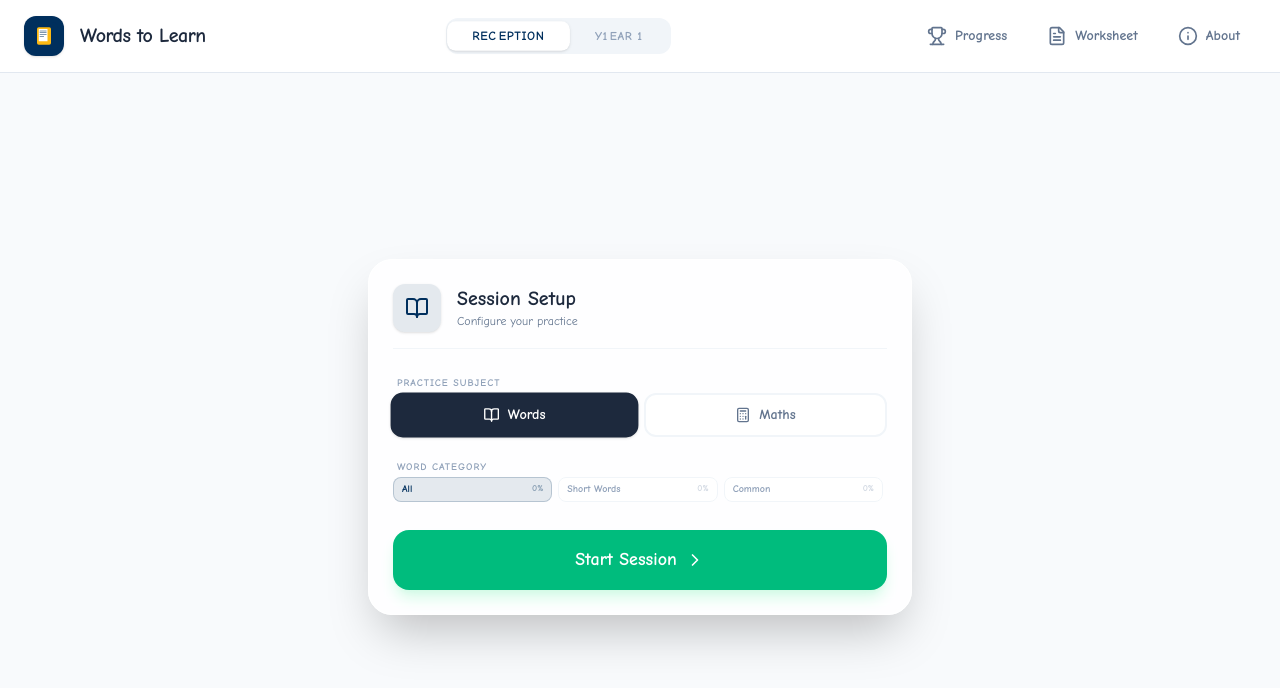
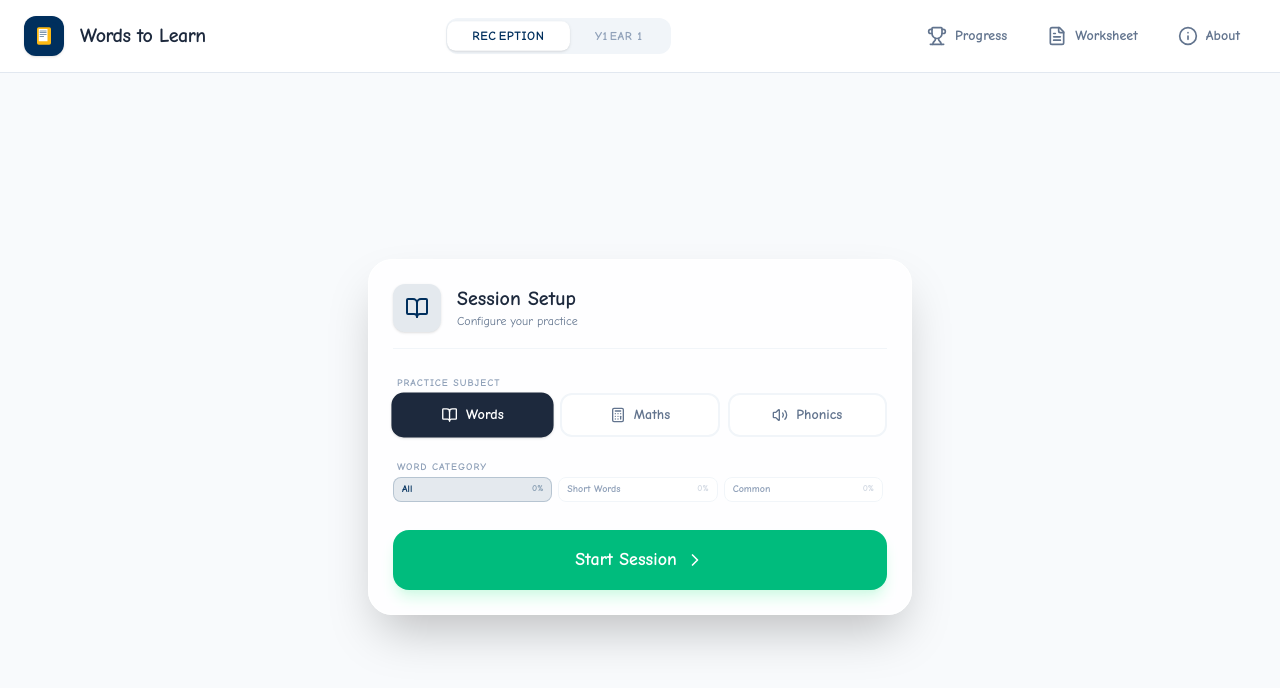
Before and after one commit to imbuggy/BwaWordsToLearn, a React (Vite) app: page / in a window 1280 px wide. Shown: the top 688 px of the page. Built offline with nearby package versions, Linux system fonts and the light colour scheme.

Commit message:
feat: Implement Phonics quiz section
Adds a new Phonics section to the app, allowing users to practice phonics words. This includes a new quiz component and associated data for pseudo and real words categorized by section.

```diff
--- a/src/App.tsx
+++ b/src/App.tsx
@@ -31,11 +31,12 @@ import {
   Star,
   TrendingUp,
   TrendingDown,
-  PartyPopper
+  PartyPopper,
+  Volume2
 } from 'lucide-react';
 import { jsPDF } from "jspdf";
 import autoTable from 'jspdf-autotable';
-import { INITIAL_WORDS } from './constants';
+import { INITIAL_WORDS, PHONICS_WORDS } from './constants';
 import { WordData, GradeLevel, AppMode, AppSection, NumberBondStats } from './types';
 
 const playSuccessSound = () => {
@@ -77,6 +78,74 @@ const playWrongSound = () => {
   oscillator.stop(audioCtx.currentTime + 0.3);
   setTimeout(() => audioCtx.close(), 500);
 };
+
+function PhonicsQuiz({ onComplete, onCancel }: { onComplete: (score: number) => void, onCancel: () => void }) {
+  const [index, setIndex] = useState(0);
+  const [score, setScore] = useState(0);
+
+  const word = PHONICS_WORDS[index];
+
+  const handleAnswer = (correct: boolean) => {
+    const newScore = score + (correct ? 1 : 0);
+    if (index < PHONICS_WORDS.length - 1) {
+      setScore(newScore);
+      setIndex(index + 1);
+    } else {
+      onComplete(newScore);
+    }
+  };
+
+  if (!word) return null;
+
+  return (
+    <div className="flex flex-col items-center w-full max-w-md mx-auto space-y-8">
+      <div className="w-full flex items-center justify-between px-2">
+        <div className="flex items-center gap-2">
+          <div className="w-2 h-2 rounded-full bg-violet-500 animate-pulse" />
+          <span className="text-[10px] font-black text-slate-400 uppercase tracking-widest">
+            Section {word.section}
+          </span>
+        </div>
+        <span className="text-[10px] font-black text-violet-600 bg-violet-50 px-2 py-1 rounded-lg">
+          {index + 1} / 40
+        </span>
+      </div>
+
+      <motion.div
+        key={word.word}
+        initial={{ opacity: 0, scale: 0.95 }}
+        animate={{ opacity: 1, scale: 1 }}
+        className="bg-white p-12 md:p-16 rounded-[3rem] shadow-xl border border-slate-100 flex flex-col items-center justify-center min-h-[300px] w-full relative"
+      >
+        <span className="text-6xl md:text-8xl font-black text-slate-800 tracking-tight lowercase font-comic">
+          {word.word}
+        </span>
+        {word.isPseudo && (
+          <div className="absolute top-6 right-6 text-2xl" title="Alien Word">
+            👽
+          </div>
+        )}
+      </motion.div>
+
+      <div className="grid grid-cols-2 gap-4 w-full">
+        <button
+          onClick={() => handleAnswer(false)}
+          className="py-5 bg-white border-2 border-slate-100 hover:border-red-200 text-slate-400 hover:text-red-500 rounded-3xl font-black text-lg transition-all"
+        >
+          Incorrect
+        </button>
+        <button
+          onClick={() => handleAnswer(true)}
+          className="py-5 bg-emerald-500 hover:bg-emerald-600 text-white rounded-3xl font-black text-lg shadow-lg shadow-emerald-500/20 transition-all flex justify-center items-center gap-2"
+        >
+          <Check className="w-6 h-6" /> Correct
+        </button>
+      </div>
+
+      <button onClick={onCancel} className="text-sm font-bold text-slate-400 hover:text-slate-600 underline underline-offset-4">End Test Early</button>
+    </div>
+  );
+}
 
 function NumberBonds({ stats, onUpdateStats, onAnswer, grade, forcedTarget, calcType }: {
   stats: NumberBondStats[],
@@ -400,6 +469,20 @@ export default function App() {
   const [bondTarget, setBondTarget] = useState<10 | 20>(10);
   const [calcType, setCalcType] = useState<'bonds' | 'additions'>('bonds');
   const [currentWordIndex, setCurrentWordIndex] = useState<number | null>(null);
+  const [phonicsScores, setPhonicsScores] = useState<{ date: number, score: number }[]>(() => {
+    const saved = safeStorage.getItem('word-spark-phonics');
+    if (saved) {
+      try { return JSON.parse(saved); } catch (e) {}
+    }
+    return [];
+  });
+  const [phonicsIndex, setPhonicsIndex] = useState(0);
+  const [phonicsCurrentScore, setPhonicsCurrentScore] = useState(0);
+
+  const savePhonicsScores = (newScores: { date: number, score: number }[]) => {
+    setPhonicsScores(newScores);
+    safeStorage.setItem('word-spark-phonics', JSON.stringify(newScores));
+  };
   const [lastWordIndex, setLastWordIndex] = useState<number | null>(null);
   const [lastWordId, setLastWordId] = useState<string | null>(null);
   const [reviewQueue, setReviewQueue] = useState<{ index: number; reappearIn: number }[]>([]);
@@ -773,6 +856,10 @@ export default function App() {
     setShowSessionSummary(false);
     setSessionAchievements({ masteredWords: [], improvedBonds: [], worsenedBonds: [] });
     if (section === 'Words') pickNextWord();
+    else if (section === 'Phonics') {
+      setPhonicsIndex(0);
+      setPhonicsCurrentScore(0);
+    }
   };
 
   const currentWord = currentWordIndex !== null ? words[currentWordIndex] : null;
@@ -1063,22 +1150,23 @@ export default function App() {
               </div>
 
               {/* Tab Switcher */}
-              <div className="flex p-1 bg-slate-200/50 rounded-2xl gap-1">
-                {(['Read', 'Maths'] as const).map((tab) => (
+              <div className="flex p-1 bg-slate-200/50 rounded-2xl gap-1 flex-wrap sm:flex-nowrap">
+                {(['Read', 'Maths', 'Phonics'] as const).map((tab) => (
                   <button
                     key={tab}
                     onClick={() => {
                       if (tab === 'Maths') {
                         setSection('Maths');
+                      } else if (tab === 'Phonics') {
+                        setSection('Phonics');
                       } else {
                         setSection('Words');
-                        // setMode(tab); // removed
                       }
                       setSessionActive(false); // Switch reset
                       setSessionCount(0);
                     }}
-                    className={`flex-1 py-3 rounded-xl text-sm font-black transition-all ${
-                      (tab === 'Maths' && section === 'Maths') || (tab === 'Read' && section === 'Words')
+                    className={`flex-1 py-3 px-2 rounded-xl text-sm font-black transition-all min-w-[100px] ${
+                      (tab === 'Maths' && section === 'Maths') || (tab === 'Read' && section === 'Words') || (tab === 'Phonics' && section === 'Phonics')
                         ? 'bg-white text-bwa-blue shadow-sm'
                         : 'text-slate-500 hover:text-slate-700'
                     }`}
@@ -1144,6 +1232,42 @@ export default function App() {
                       })}
                     </div>
                   </div>
+                </div>
+              ) : section === 'Phonics' ? (
+                <div className="space-y-8">
+                  <div className="bg-violet-50 p-6 rounded-2xl border border-violet-100 flex items-center justify-between">
+                    <div>
+                      <div className="text-violet-600 text-sm font-bold uppercase tracking-wider mb-1">Previous Checks</div>
+                      <div className="text-4xl font-black text-violet-700">{phonicsScores.length}</div>
+                    </div>
+                    <div className="text-right">
+                      <div className="text-[10px] font-bold text-violet-400 uppercase mb-1">Best Score</div>
+                      <div className="text-3xl font-black text-violet-500">{phonicsScores.length > 0 ? Math.max(...phonicsScores.map(s => s.score)) : 0} <span className="text-violet-300 font-normal text-lg">/ 40</span></div>
+                    </div>
+                  </div>
+
+                  {phonicsScores.length > 0 && (
+                    <div className="space-y-4">
+                      <h3 className="font-bold text-slate-700 flex items-center gap-2 mb-4">
+                        <Volume2 className="w-5 h-5" /> Recent Results
+                      </h3>
+                      <div className="grid grid-cols-2 md:grid-cols-4 gap-4">
+                        {[...phonicsScores].reverse().slice(0, 8).map((score, i) => (
+                          <div key={i} className="bg-white p-4 rounded-xl border border-slate-200">
+                            <div className="text-[10px] text-slate-400 font-bold mb-1">
+                              {new Date(score.date).toLocaleDateString()}
+                            </div>
+                            <div className="text-2xl font-black text-slate-700">
+                              {score.score} <span className="text-sm font-normal text-slate-400">/ 40</span>
+                            </div>
+                            <div className={`text-[10px] uppercase font-black mt-2 ${score.score >= 32 ? 'text-emerald-500' : 'text-amber-500'}`}>
+                              {score.score >= 32 ? 'Passed' : 'Keep Practicing'}
+                            </div>
+                          </div>
+                        ))}
+                      </div>
+                    </div>
+                  )}
                 </div>
               ) : (
                 <div className="space-y-10">
@@ -1288,22 +1412,22 @@ export default function App() {
               <div className="grid grid-cols-1 gap-4 text-left">
                 <div className="space-y-1.5">
                   <label className="text-[10px] font-black text-slate-400 uppercase tracking-widest ml-1">Practice Subject</label>
-                  <div className="grid grid-cols-2 gap-2">
-                    {(['Words', 'Maths'] as AppSection[]).map((s) => (
+                  <div className="grid grid-cols-3 gap-2">
+                    {(['Words', 'Maths', 'Phonics'] as AppSection[]).map((s) => (
                       <button
                         key={s}
                         onClick={() => {
                           setSection(s);
                           setSessionCount(0);
                         }}
-                        className={`py-2.5 rounded-xl font-bold flex flex-row items-center justify-center gap-2 border-2 transition-all ${
+                        className={`py-2.5 rounded-xl font-bold flex flex-col sm:flex-row items-center justify-center gap-1.5 sm:gap-2 border-2 transition-all ${
                           section === s
                             ? 'bg-slate-800 text-white border-slate-800 shadow-sm scale-[1.02]'
                             : 'bg-white text-slate-500 border-slate-100 hover:border-slate-200'
                         }`}
                       >
-                        {s === 'Maths' ? <Calculator className="w-4 h-4" /> : <BookOpen className="w-4 h-4" />}
-                        <span className="text-sm">{s}</span>
+                        {s === 'Maths' ? <Calculator className="w-4 h-4" /> : s === 'Phonics' ? <Volume2 className="w-4 h-4" /> : <BookOpen className="w-4 h-4" />}
+                        <span className="text-xs sm:text-sm">{s}</span>
                       </button>
                     ))}
                   </div>
@@ -1424,6 +1548,18 @@ export default function App() {
               calcType={calcType}
             />
           </>
+        ) : section === 'Phonics' ? (
+          <PhonicsQuiz
+            onComplete={(score) => {
+              savePhonicsScores([...phonicsScores, { date: Date.now(), score }]);
+              setSessionActive(false);
+              setShowSessionSummary(true);
+              setPhonicsCurrentScore(score);
+            }}
+            onCancel={() => {
+              setSessionActive(false);
+            }}
+          />
         ) : (
           <>
             {/* Session Progress */}
@@ -1670,9 +1806,21 @@ export default function App() {
                   </div>
 
                   <h2 className="text-4xl font-black text-slate-800 mb-2">Session Complete!</h2>
-                  <p className="text-slate-500 font-medium mb-10">You've finished 20 questions. Great work!</p>
+                  <p className="text-slate-500 font-medium mb-10">
+                    {section === 'Phonics'
+                      ? `You scored ${phonicsCurrentScore} out of 40 on the Phonics check.`
+                      : "You've finished 20 questions. Great work!"}
+                  </p>
 
                   <div className="space-y-6 text-left mb-10">
+                    {section === 'Phonics' && (
+                      <div className={`rounded-2xl p-6 border text-center ${phonicsCurrentScore >= 32 ? 'bg-emerald-50 border-emerald-100' : 'bg-amber-50 border-amber-100'}`}>
+                        <div className="text-6xl font-black mb-2">{phonicsCurrentScore}</div>
+                        <div className={`font-bold ${phonicsCurrentScore >= 32 ? 'text-emerald-600' : 'text-amber-600'}`}>
+                          {phonicsCurrentScore >= 32 ? 'Passed standard check threshold! 🎉' : "Keep practicing! You'll get there!"}
+                        </div>
+                      </div>
+                    )}
                     {sessionAchievements.masteredWords.length > 0 && (
                       <div className="bg-emerald-50 rounded-2xl p-5 border border-emerald-100">
                         <h3 className="text-emerald-700 font-black text-xs uppercase tracking-widest mb-3 flex items-center gap-2">
--- a/src/constants.ts
+++ b/src/constants.ts
@@ -27,6 +27,56 @@ const NUMBERS = [
 ];
 const DAYS = ['Monday', 'Tuesday', 'Wednesday', 'Thursday', 'Friday', 'Saturday', 'Sunday'];
 
+export const PHONICS_WORDS = [
+  // Section 1 - Pseudo Words
+  { word: 'tox', isPseudo: true, section: 1 },
+  { word: 'bim', isPseudo: true, section: 1 },
+  { word: 'vap', isPseudo: true, section: 1 },
+  { word: 'ul', isPseudo: true, section: 1 },
+  { word: 'chab', isPseudo: true, section: 1 },
+  { word: 'yest', isPseudo: true, section: 1 },
+  { word: 'pell', isPseudo: true, section: 1 },
+  { word: 'quib', isPseudo: true, section: 1 },
+  { word: 'thop', isPseudo: true, section: 1 },
+  { word: 'shig', isPseudo: true, section: 1 },
+  { word: 'blan', isPseudo: true, section: 1 },
+  { word: 'stot', isPseudo: true, section: 1 },
+
+  // Section 1 - Real Words
+  { word: 'beg', isPseudo: false, section: 1 },
+  { word: 'sum', isPseudo: false, section: 1 },
+  { word: 'hut', isPseudo: false, section: 1 },
+  { word: 'chill', isPseudo: false, section: 1 },
+  { word: 'shop', isPseudo: false, section: 1 },
+  { word: 'peel', isPseudo: false, section: 1 },
+  { word: 'week', isPseudo: false, section: 1 },
+  { word: 'sport', isPseudo: false, section: 1 },
+
+  // Section 2 - Pseudo Words
+  { word: 'wome', isPseudo: true, section: 2 },
+  { word: 'phope', isPseudo: true, section: 2 },
+  { word: 'quoig', isPseudo: true, section: 2 },
+  { word: 'flisp', isPseudo: true, section: 2 },
+  { word: 'smeak', isPseudo: true, section: 2 },
+  { word: 'sprow', isPseudo: true, section: 2 },
+  { word: 'graint', isPseudo: true, section: 2 },
+  { word: 'thrild', isPseudo: true, section: 2 },
+
+  // Section 2 - Real Words
+  { word: 'zoom', isPseudo: false, section: 2 },
+  { word: 'street', isPseudo: false, section: 2 },
+  { word: 'cloak', isPseudo: false, section: 2 },
+  { word: 'brown', isPseudo: false, section: 2 },
+  { word: 'blank', isPseudo: false, section: 2 },
+  { word: 'strait', isPseudo: false, section: 2 },
+  { word: 'spring', isPseudo: false, section: 2 },
+  { word: 'phone', isPseudo: false, section: 2 },
+  { word: 'spider', isPseudo: false, section: 2 },
+  { word: 'friend', isPseudo: false, section: 2 },
+  { word: 'star', isPseudo: false, section: 2 },
+  { word: 'thorn', isPseudo: false, section: 2 }
+];
+
 export const INITIAL_WORDS = [
   ...RECEPTION_WORDS.map(w => ({
     word: w,
--- a/src/types.ts
+++ b/src/types.ts
@@ -1,7 +1,7 @@
 
 export type GradeLevel = 'Reception' | 'Year 1';
 export type AppMode = 'Read';
-export type AppSection = 'Words' | 'Maths';
+export type AppSection = 'Words' | 'Maths' | 'Phonics';
 
 export interface WordData {
   word: string;
```
